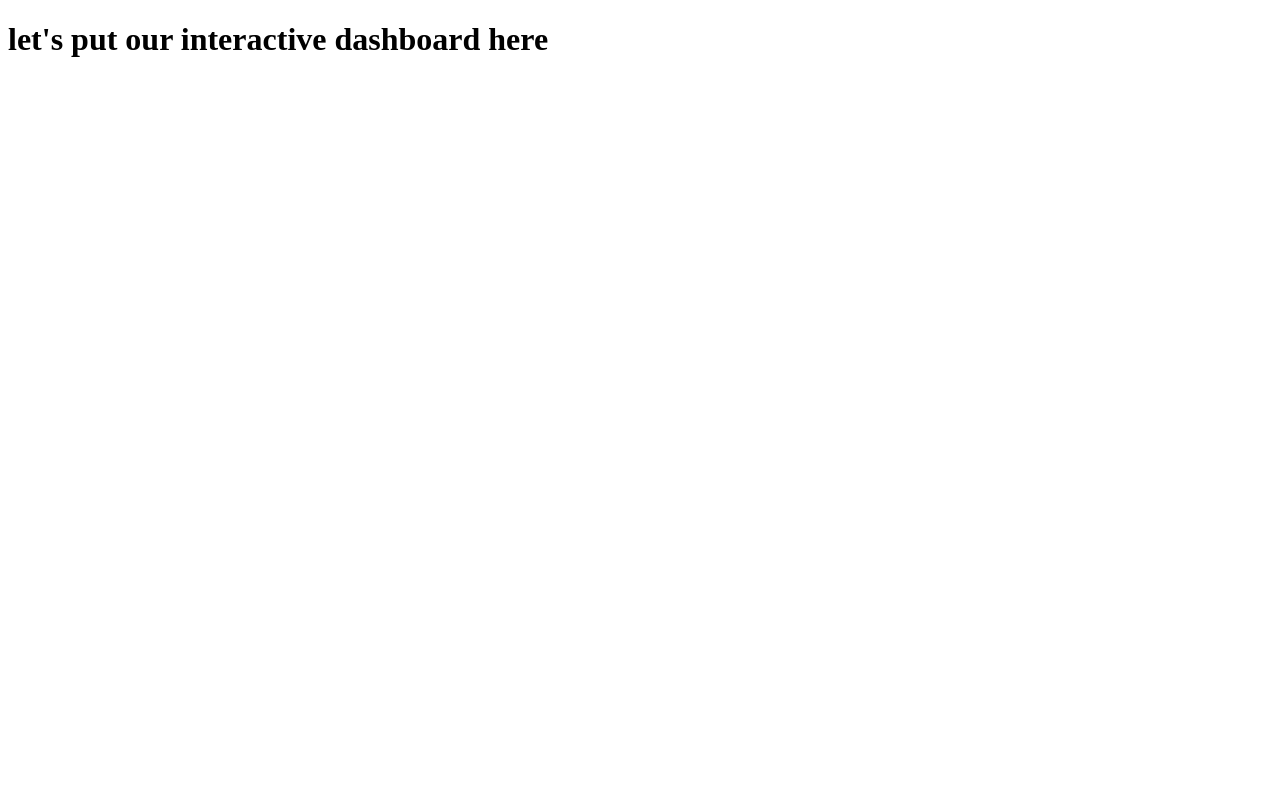
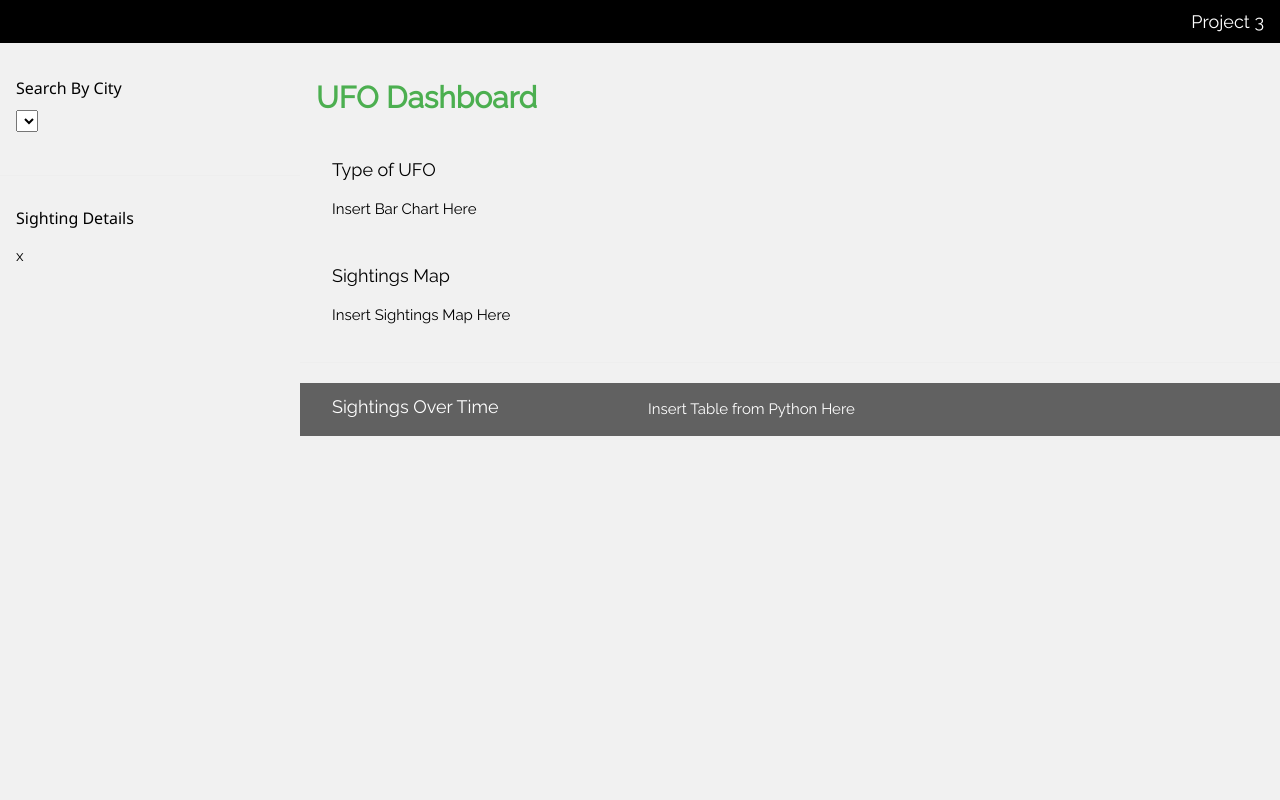
Before and after one commit to gfoley15/you_only_know_what_UFO, a Flask app: page /dashboard in a window 1280 px wide. Run offline with Flask 3, Linux system fonts and the light colour scheme; lists and menus that the app fills with data are empty.

Commit message:
updating html

```diff
--- a/flask_app & js/templates/dashboard.html
+++ b/flask_app & js/templates/dashboard.html
@@ -1,6 +1,80 @@
 <!DOCTYPE html>
 <html>
 <head>
-<h1> let's put our interactive dashboard here</h1>
+<title>Dashboard</title>
+<meta charset="UTF-8">
+<meta name="viewport" content="width=device-width, initial-scale=1">
+<link rel="stylesheet" href="https://www.w3schools.com/w3css/4/w3.css">
+<link rel="stylesheet" href="https://fonts.googleapis.com/css?family=Raleway">
+<link rel="stylesheet" href="https://cdnjs.cloudflare.com/ajax/libs/font-awesome/4.7.0/css/font-awesome.min.css">
+<style>
+html,body,h1,h2,h3,h4,h5 {font-family: "Raleway", Verdana}
+</style>
 </head>
+<body class="w3-light-grey">
+
+<!-- Top container -->
+<div class="w3-bar w3-top w3-black w3-large" style="z-index:4">
+  <button class="w3-bar-item w3-button w3-hide-large w3-hover-none w3-hover-text-light-grey" onclick="w3_open();"><i class="fa fa-bars"></i>  Menu</button>
+  <span class="w3-bar-item w3-right">Project 3</span>
+</div>
+
+<!-- Sidebar/menu -->
+<nav class="w3-sidebar w3-collapse w3-light-grey" style="z-index:3;width:300px;" id="mySidebar"><br>
+  <div class="w3-container w3-row">
+    <div class="w3-col s4">
+    </div>
+  </div>
+  <div class="w3-container">
+    <h6>Search By City</h6>
+    <select id="City" onchange="optionChanged(this.value)"></select>
+      </div>
+      <br>
+  <hr>
+  <div class="w3-container">
+    <div class="card card-primary">
+      <div class="card-header">
+    <h6 class="card-title">Sighting Details</h6>
+    <p>x</p>
+  </div>
+  <div class="w3-bar-block">
+  </div>
+</nav>
+
+<!-- !PAGE CONTENT! -->
+<div class="w3-main" style="margin-left:300px;margin-top:43px;">
+
+  <!-- Header -->
+  <header class="w3-container w3-text-green" style="padding-top:22px">
+    <h2><b> UFO Dashboard</b></h2>
+  </header>
+
+  <div class="w3-panel">
+    <div class="w3-row-padding" style="margin:0">
+      <div class="w3-third">
+        <h5>Type of UFO</h5>
+        <p>Insert Bar Chart Here</p>
+      </div>
+    </div>
+  </div>
+  <div class="w3-container" style="margin:0 16px">
+    <h5>Sightings Map</h5>
+    <p>Insert Sightings Map Here</p>
+  </div>
+  <hr>
+
+  <div class="w3-container w3-dark-grey w3-padding-15">
+    <div class="w3-row">
+      <div class="w3-container w3-third">
+        <h5> Sightings Over Time</h5>
+      </div>
+      <div class="w3-container w3-third">
+        <p>Insert Table from Python Here</p>
+      </div>
+    </div>
+  </div>
+
+  <!-- End page content -->
+</div>
+</body>
 </html>
```
Also changed, not shown: flask_app & js/templates/home.html (+16 -7 lines).
